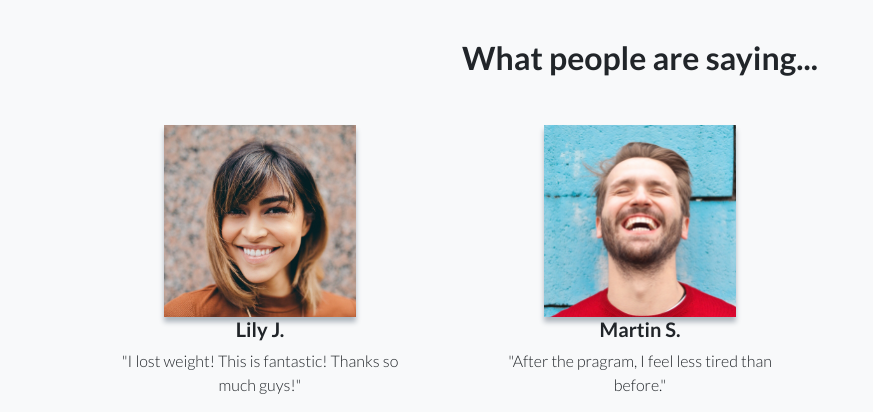
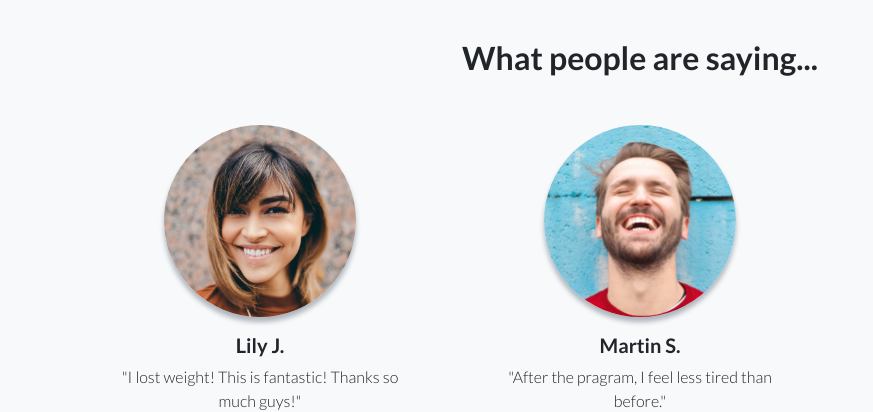
Before and after one commit to Akane0213/OnlineFitness, a website: page index.html in a window 1280 px wide. Shown: the part 1200-1612 px from the top of the page, 0-873 px from the left. Drawn offline with nearby package versions, Linux system fonts and the light colour scheme.

Commit message:
Update index.html

```diff
--- a/index.html
+++ b/index.html
@@ -100,14 +100,14 @@
       <div class="row">
         <div class="col-lg-4">
           <div class="testimonial-item mx-auto mb-5 mb-lg-0">
-            <img src="img/testimonials-1.JPG" alt="Lily.J">
+            <img src="img/testimonials-1.JPG" class="img-fluid rounded-circle mb-3" alt="Lily.J">
             <h5>Lily J.</h5>
             <p class="font-weight-light mb-0">"I lost weight! This is fantastic! Thanks so much guys!"</p>
           </div>
         </div>
         <div class="col-lg-4">
           <div class="testimonial-item mx-auto mb-5 mb-lg-0">
-            <img src="img/testimonials-2.JPG" alt="Martin.S">
+            <img src="img/testimonials-2.JPG" class="img-fluid rounded-circle mb-3" alt="Martin.S">
             <h5>Martin S.</h5>
             <p class="font-weight-light mb-0">"After the pragram, I feel less tired than before."</p>
           </div>
```
